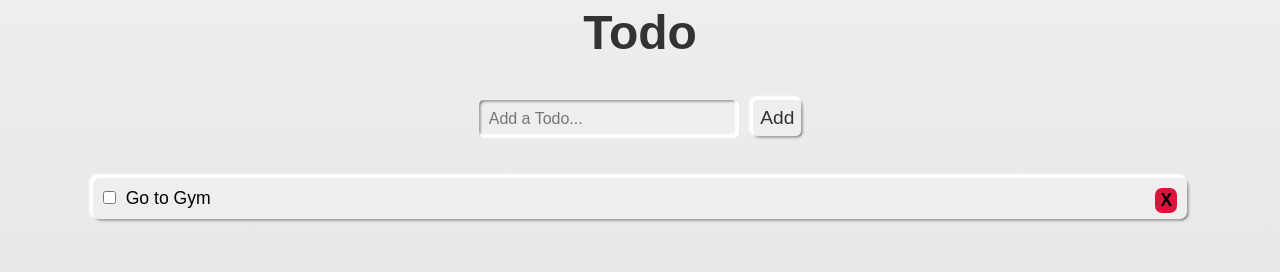
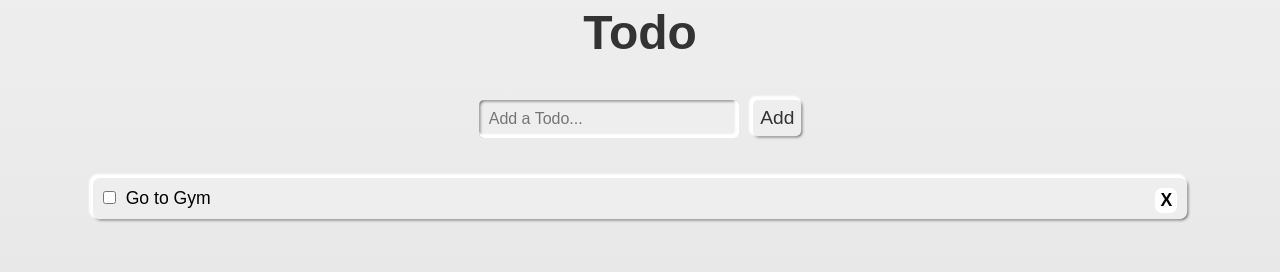
Before and after one commit to Irshadahmadkhan/Irshadahmadkhan.github.io, a plain HTML site: page index.html in a window 1280 px wide. Drawn offline with Linux system fonts and the light colour scheme.

Commit message:
icons-mask added

```diff
--- a/index.html
+++ b/index.html
@@ -172,7 +172,7 @@ h1 {
 
 .delete-button {
   float: right;
-  background-color: #dc143c;
+  background-color: #fff;
   border: none;
   outline: none;
   border-radius: 7px;
```
Also changed, not shown: images/icon/favicon-mask-225.png (renamed from images/icon/favicon-225.png), manifest.json.
